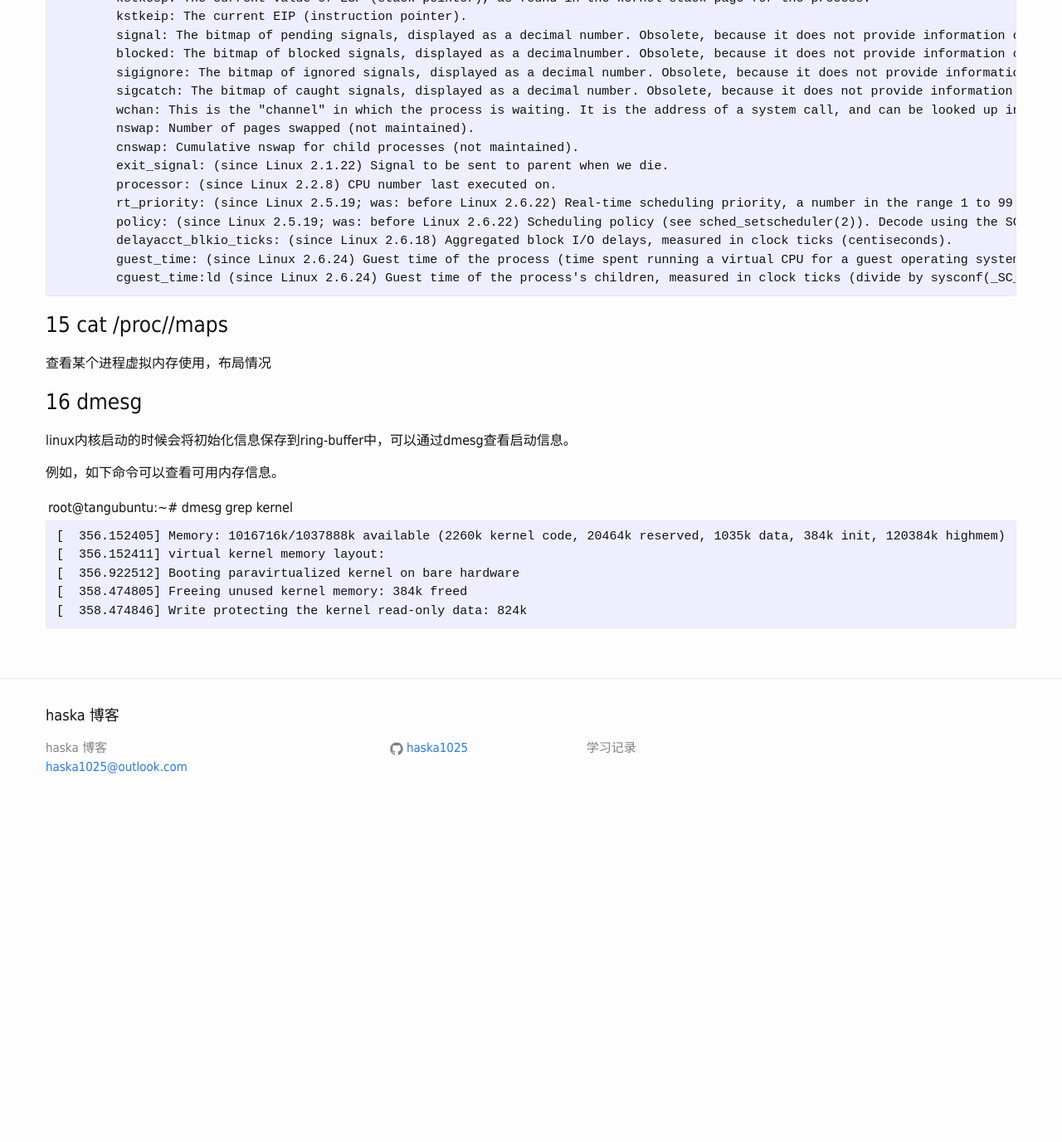
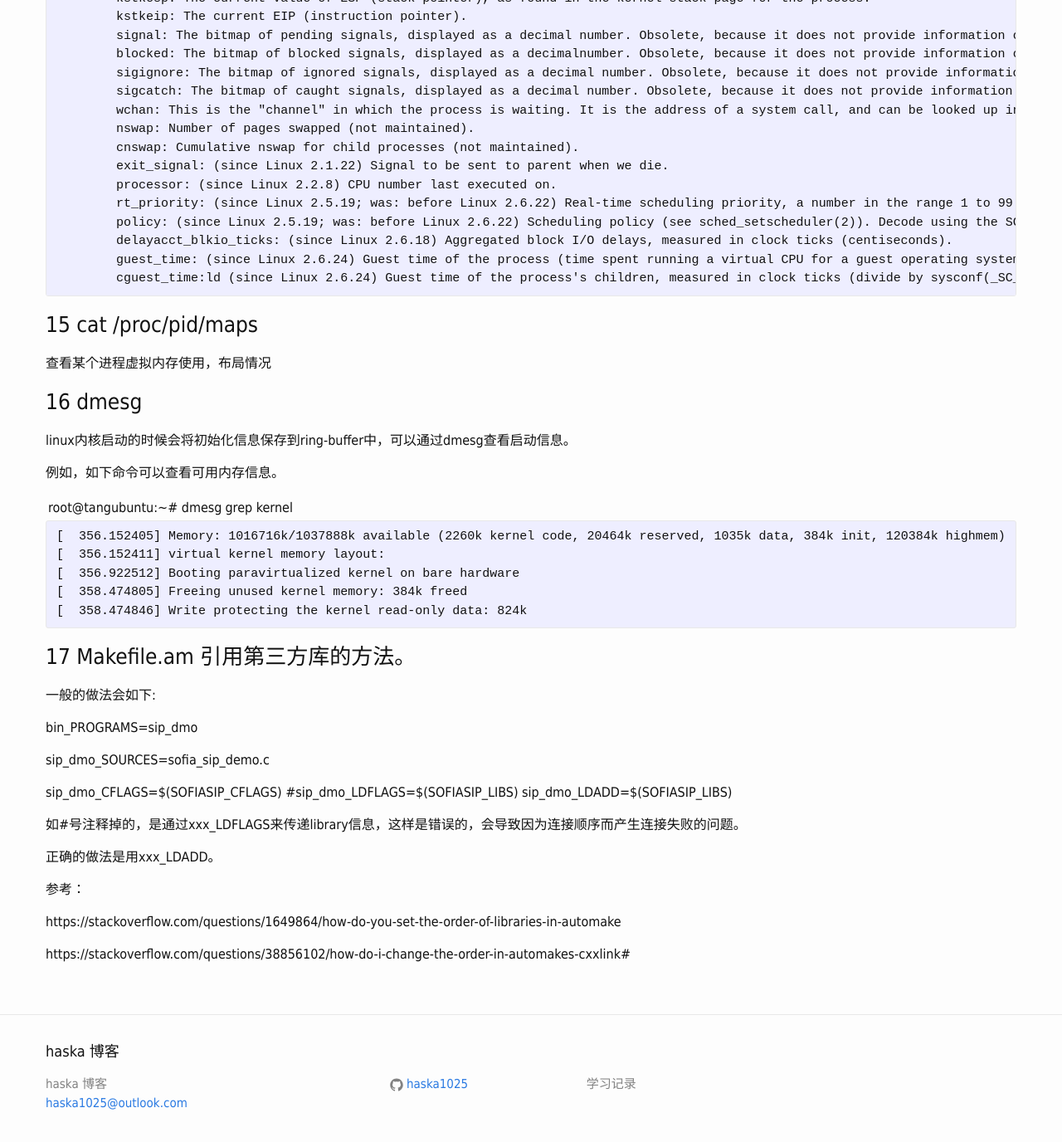
Before and after one commit to haska1025/haska1025.github.io, a Jekyll site: the page built from _posts/2015-03-10-linux常用工具.md, in a window 1280 px wide and 1400 px high, scrolled down 6220 px. Shown: the top 1376 px of the window at 83% size. Built offline with Jekyll 4.4.1, drawn with Linux system fonts in a browser that asks for light colours; before the commit the page ends 7215 px from its top, so only the background shows below that; some of the changed text lies outside the part shown.

Commit message:
Update 2015-03-10-linux常用工具.md
add automake link

````diff
--- a/_posts/2015-03-10-linux常用工具.md
+++ b/_posts/2015-03-10-linux常用工具.md
@@ -174,7 +174,7 @@ root@VM-Ubuntu203001:/home/xxx# ldd /bin/ls
 
 -rpath选项可以通过设置环境变量LD_RUN_PATH来代替。
 
-### 13 cat /proc/<pid>/status
+### 13 cat /proc/pid/status
 
 ```c
 $ cat /proc/$$/status
@@ -244,7 +244,7 @@ The fields are as follows:
     voluntary_context_switches, nonvoluntary_context_switches: Number of voluntary and involuntary context switches (since Linux 2.6.23).
 ```
 
-### 14 cat /proc/<pid>/stat
+### 14 cat /proc/pid/stat
 
 [user@server ~]$ cat /proc/7278/stat
 
@@ -298,7 +298,7 @@ The fields, in order, are:
 	cguest_time:ld (since Linux 2.6.24) Guest time of the process's children, measured in clock ticks (divide by sysconf(_SC_CLK_TCK).
 ```
 
-### 15 cat /proc/<pid>/maps
+### 15 cat /proc/pid/maps
 
 查看某个进程虚拟内存使用，布局情况
 
@@ -317,3 +317,25 @@ root@tangubuntu:~# dmesg |grep kernel
 [  358.474805] Freeing unused kernel memory: 384k freed
 [  358.474846] Write protecting the kernel read-only data: 824k
 ```
+
+### 17 Makefile.am 引用第三方库的方法。
+
+一般的做法会如下:
+
+bin_PROGRAMS=sip_dmo
+
+sip_dmo_SOURCES=sofia_sip_demo.c
+
+sip_dmo_CFLAGS=$(SOFIASIP_CFLAGS)
+#sip_dmo_LDFLAGS=$(SOFIASIP_LIBS)
+sip_dmo_LDADD=$(SOFIASIP_LIBS)
+
+如#号注释掉的，是通过xxx_LDFLAGS来传递library信息，这样是错误的，会导致因为连接顺序而产生连接失败的问题。
+
+正确的做法是用xxx_LDADD。
+
+参考：
+
+https://stackoverflow.com/questions/1649864/how-do-you-set-the-order-of-libraries-in-automake
+
+https://stackoverflow.com/questions/38856102/how-do-i-change-the-order-in-automakes-cxxlink#
````
